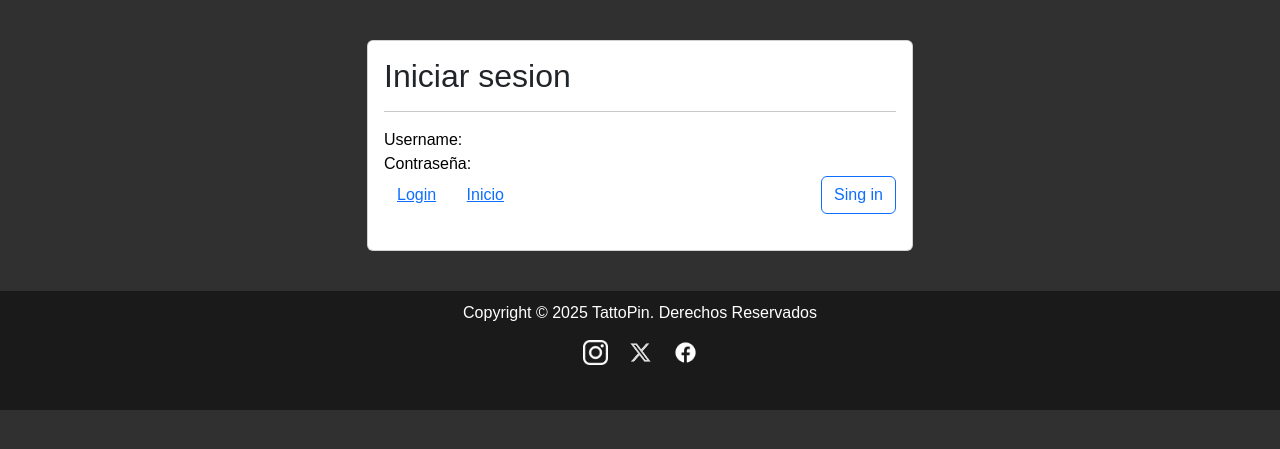
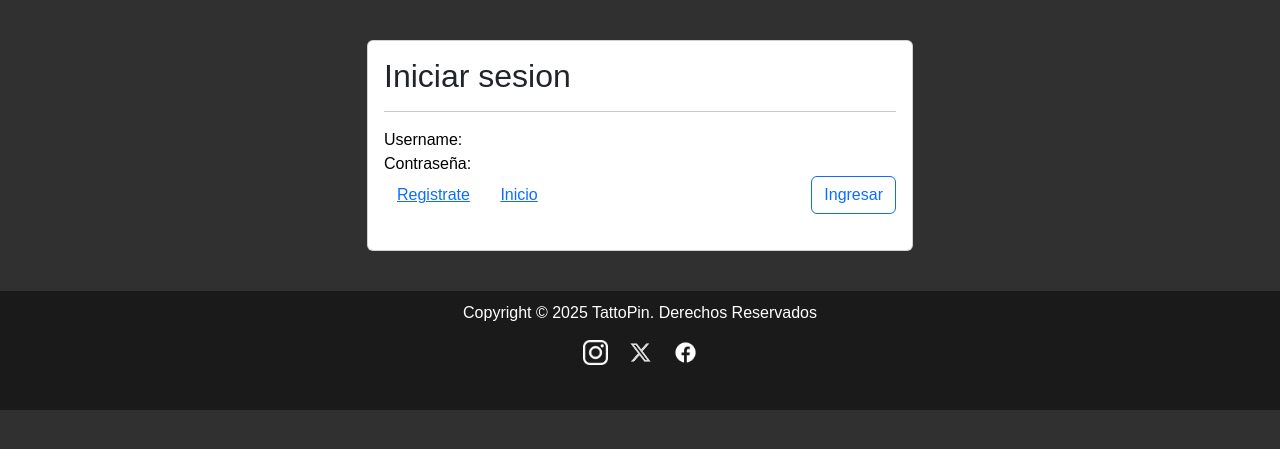
Before and after one commit to xistofeer/ET_Menares_Liberona_Araya_001D, a Django app: page /login/ in a window 1280 px wide. Shown: the part 160-609 px from the top of the page. Run offline with Django 5.2, Linux system fonts and the light colour scheme; some libraries are stand-ins or nearby versions.

Commit message:
Update login.html

```diff
--- a/nota 3 prog web/TattoPin/core/templates/registration/login.html
+++ b/nota 3 prog web/TattoPin/core/templates/registration/login.html
@@ -91,9 +91,9 @@
                             </div>
 
 
-                            <a href="{% url 'login' %}" class="btn btn-link">Login</a>
+                            <a href="{% url 'formulario' %}" class="btn btn-link">Registrate</a>
                             <a href="{% url 'menu' %}" class="btn btn-link">Inicio</a>
-                            <input type="submit" value="Sing in" class="btn btn-outline-primary" style="float:right">
+                            <input type="submit" value="Ingresar" class="btn btn-outline-primary" style="float:right">
                         </form>
                     </div>
                 </div>
```
